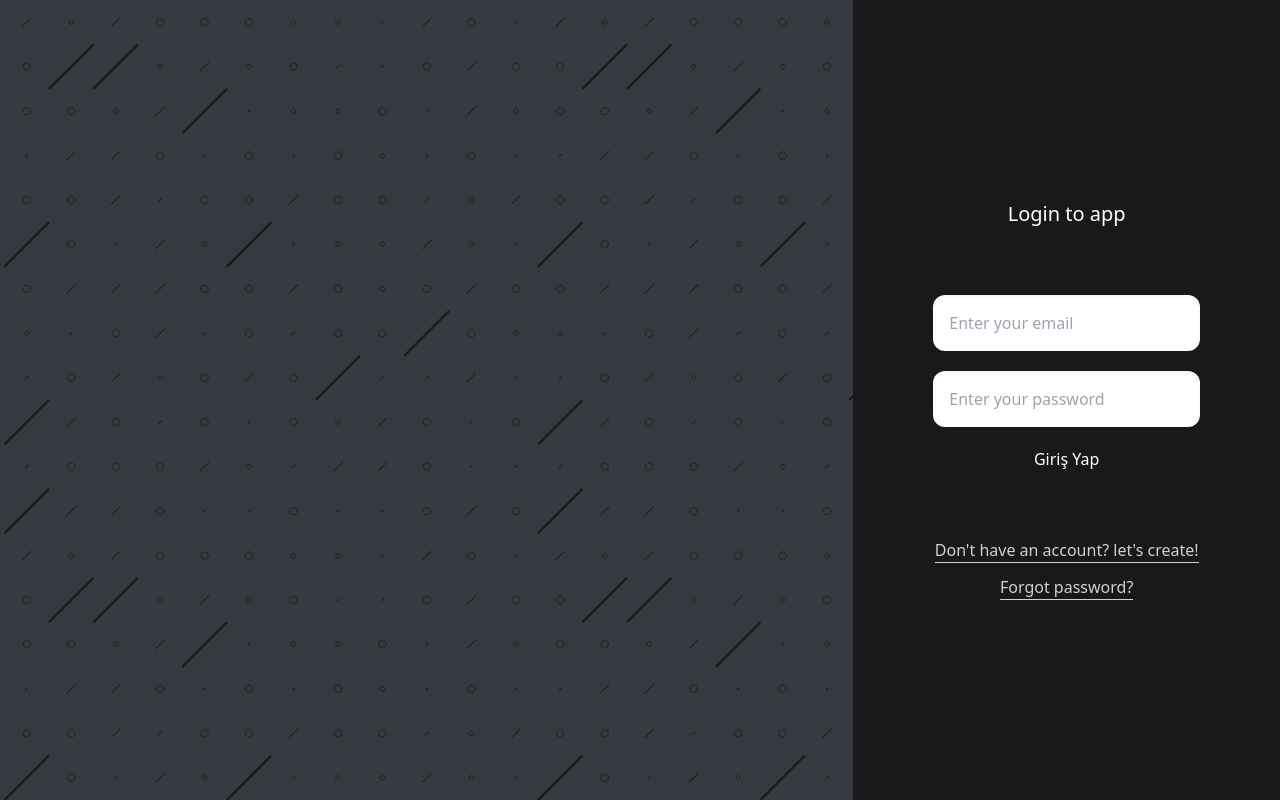
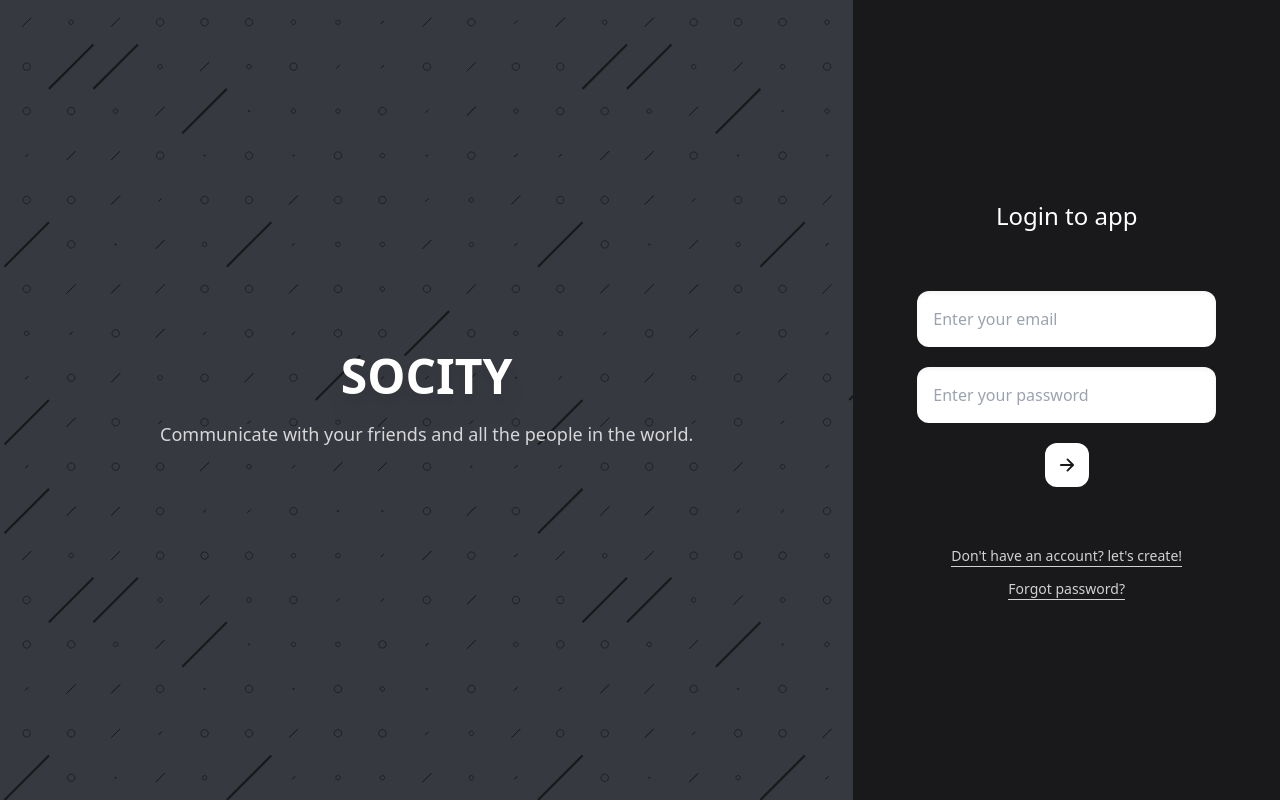
Before and after one commit to hasancelikoglu/SocityWebProject, a Next.js app in the folder client/: page /login in a window 1280 px wide. Built offline with nearby package versions, Linux system fonts and the light colour scheme.

Commit message:
feat: login page

```diff
--- a/client/components/login-card/index.js
+++ b/client/components/login-card/index.js
@@ -1,37 +1,41 @@
 import Link from "next/link";
+import { IoArrowForward } from "react-icons/io5";
 
 export default function LoginCard() {
 	return (
-		<div className="w-1/3 px-20 h-3/5 flex flex-col justify-between p-10">
-			<h1 className="text-center text-white-full text-xl font-light">
+		<div className="w-1/3 h-3/5 flex flex-col items-center justify-between py-10 px-16">
+			<h1 className="text-center text-white-full text-2xl font-light">
 				Login to app
 			</h1>
-			<form className="flex flex-col gap-y-5">
+			<form className="flex flex-col w-full items-center gap-y-5">
 				<input
 					type="text"
 					placeholder="Enter your email"
-					className="p-4 shadow-inner rounded-xl outline-none"
+					className="p-4 shadow-inner rounded-xl outline-none w-full"
 				/>
 				<input
 					type="text"
 					placeholder="Enter your password"
-					className="p-4 shadow-inner rounded-xl outline-none"
+					className="p-4 shadow-inner rounded-xl outline-none w-full"
 				/>
-				<button type="submit" className="text-white-full">
-					Giriş Yap
+				<button
+					type="submit"
+					className="text-dark bg-white-full p-3 rounded-xl"
+				>
+					<IoArrowForward size={20} />
 				</button>
 			</form>
 
 			<div className="flex flex-col items-center justify-center gap-y-3">
 				<Link
 					href="/"
-					className="text-white-t font-light border-b border-b-white-t"
+					className="text-white-t font-light border-b border-b-white-t text-sm"
 				>
 					Don't have an account? let's create!
 				</Link>
 				<Link
 					href="/"
-					className="text-white-t font-light border-b border-b-white-t"
+					className="text-white-t font-light border-b border-b-white-t text-sm"
 				>
 					Forgot password?
 				</Link>
--- a/client/components/sprinkle/index.js
+++ b/client/components/sprinkle/index.js
@@ -7,8 +7,16 @@
 				src="/sprinkle.svg"
 				fill
 				unoptimized
-				className="absolute h-full w-full object-cover"
+				className="absolute h-full w-full object-cover -z-10"
 			/>
+			<div className="h-full w-full flex flex-col items-center justify-center gap-y-5">
+				<h1 className="text-5xl font-bold text-white-full drop-shadow-xl">
+					SOCITY
+				</h1>
+				<p className="text-white-t font-light text-lg">
+					Communicate with your friends and all the people in the world.
+				</p>
+			</div>
 		</div>
 	);
 }
--- a/client/package.json
+++ b/client/package.json
@@ -14,6 +14,7 @@
     "postcss": "8.4.22",
     "react": "18.2.0",
     "react-dom": "18.2.0",
+    "react-icons": "^4.8.0",
     "tailwindcss": "3.3.1"
   }
 }
```
Also changed, not shown: 1 other file (tests, documents, lock files or other folders).
